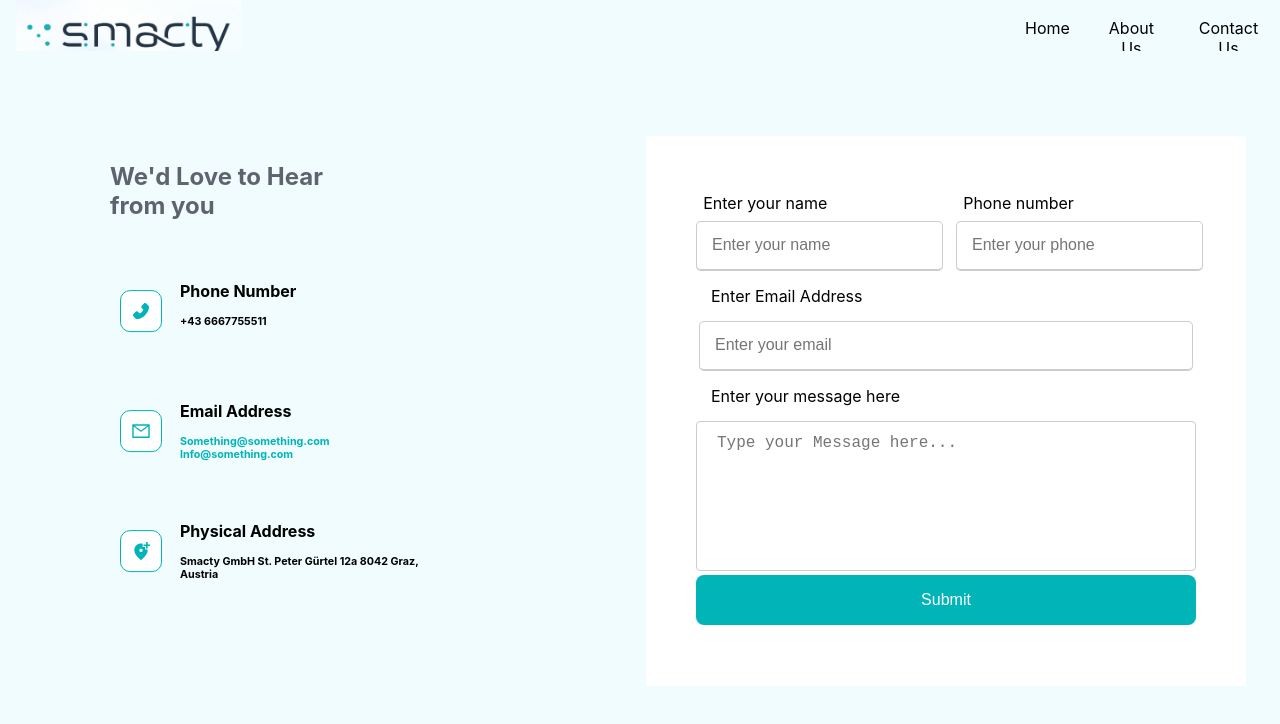
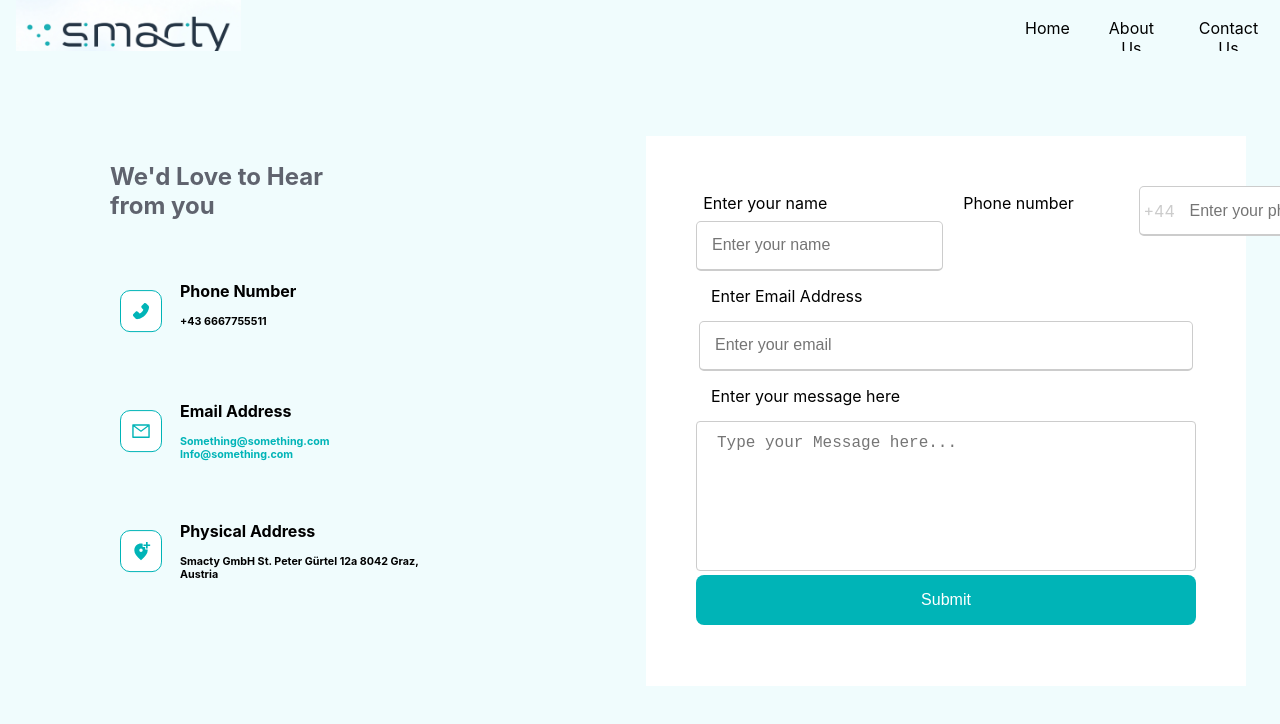
Before and after one commit to V5NEXT/react-signup, a React (Create React App) app: page / in a window 1280 px wide. Shown: the top 724 px of the page. Built offline with nearby package versions, Linux system fonts and the light colour scheme.

Commit message:
Added label to number field

```diff
--- a/src/components/form.js
+++ b/src/components/form.js
@@ -77,8 +77,10 @@ return (
 
             <div className="flex-child green">
             <label className="details">Phone number</label>
+                        <div id="input-wrapper">
+                        <label for="number">+44</label>
                         <input type="number" onChange={handleNumber} value={phone} placeholder="Enter your phone" required/></div>
-
+                        </div>
             </div>
 
           <div className="input-box">
--- a/src/style/form.css
+++ b/src/style/form.css
@@ -115,16 +115,16 @@
 
     #input-wrapper * {
         position: absolute;
+        margin-right: 100%;
       }
 
       #input-wrapper label {
         z-index: 99;
-        line-height: 25px;
-        padding: 2px;
-        margin-left: 5px;
+        line-height: 40px;
+        padding: 5px;
+        color: #ccc;
       }
 
       #input-wrapper input {
-        height: 25px;
         text-indent: 35px;
       }
```
